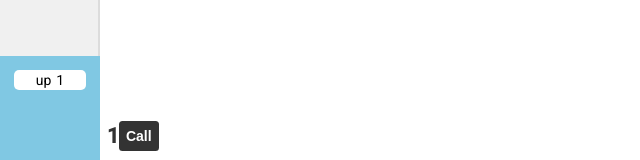
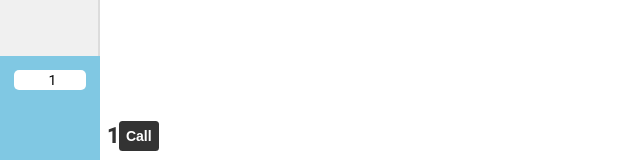
Before and after one commit to xonika9/elevator-emulator-test-task, a Vue app: page / in a window 1280 px wide. Shown: the part 584-744 px from the top of the page, without its empty margins (0-640 px from the left). Built offline with nearby package versions, Linux system fonts and the light colour scheme.

Commit message:
fix direction

```diff
--- a/src/App.vue
+++ b/src/App.vue
@@ -1,20 +1,25 @@
 <script setup>
-import { ref, reactive } from 'vue';
+import { ref, reactive, watch } from 'vue';
 import ElevatorShaft from './components/ElevatorShaft/ElevatorShaft.vue';
 import ElevatorCab from './components/ElevatorCab/ElevatorCab.vue';
 
 const currentFloor = ref(1);
 const targetFloor = reactive({ value: 1 });
+const direction = ref('');
 
 const callElevator = (floor) => {
   targetFloor.value = floor;
   currentFloor.value = floor;
 };
+
+watch(currentFloor, (newFloor, oldFloor) => {
+  direction.value = newFloor > oldFloor ? '↑' : '↓';
+});
 </script>
 
 <template>
   <elevator-shaft :callElevator="callElevator" />
-  <elevator-cab :currentFloor="currentFloor" />
+  <elevator-cab :currentFloor="currentFloor" :direction="direction" />
 </template>
 
 <style scoped></style>
--- a/src/components/ElevatorCab/ElevatorCab.vue
+++ b/src/components/ElevatorCab/ElevatorCab.vue
@@ -4,6 +4,7 @@ import IndicationPanel from '../IndicationPanel/IndicationPanel.vue';
 
 const props = defineProps({
   currentFloor: Number,
+  direction: String,
 });
 
 const cabStyle = computed(() => {
@@ -17,7 +18,10 @@ const cabStyle = computed(() => {
 
 <template>
   <div class="elevator-cab" :style="cabStyle">
-    <indication-panel :currentFloor="props.currentFloor" />
+    <indication-panel
+      :currentFloor="props.currentFloor"
+      :direction="props.direction"
+    />
   </div>
 </template>
 
--- a/src/components/IndicationPanel/IndicationPanel.vue
+++ b/src/components/IndicationPanel/IndicationPanel.vue
@@ -1,12 +1,13 @@
 <script setup>
 const props = defineProps({
   currentFloor: Number,
+  direction: String,
 });
 </script>
 
 <template>
   <div class="indication-panel">
-    <div class="direction">up</div>
+    <div class="direction">{{ direction }}</div>
     <div class="target-floor">{{ currentFloor }}</div>
   </div>
 </template>
```
